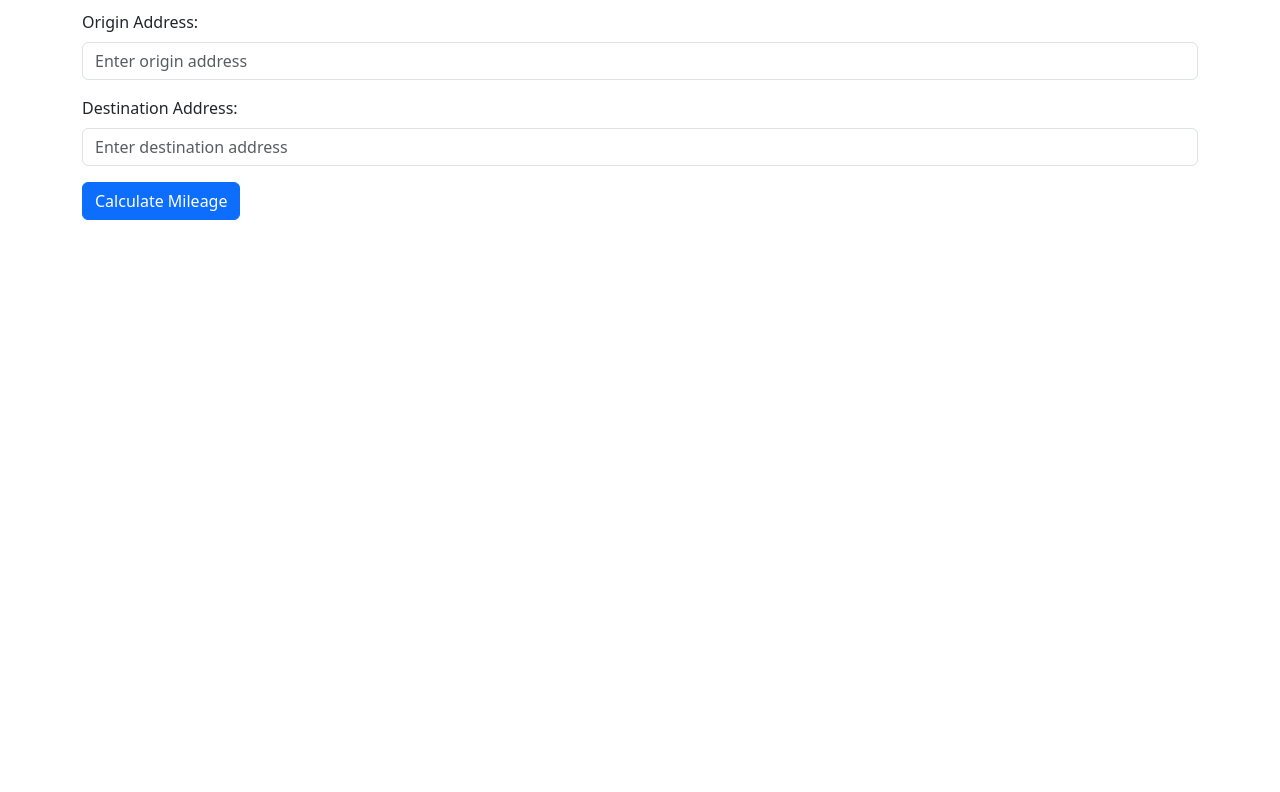
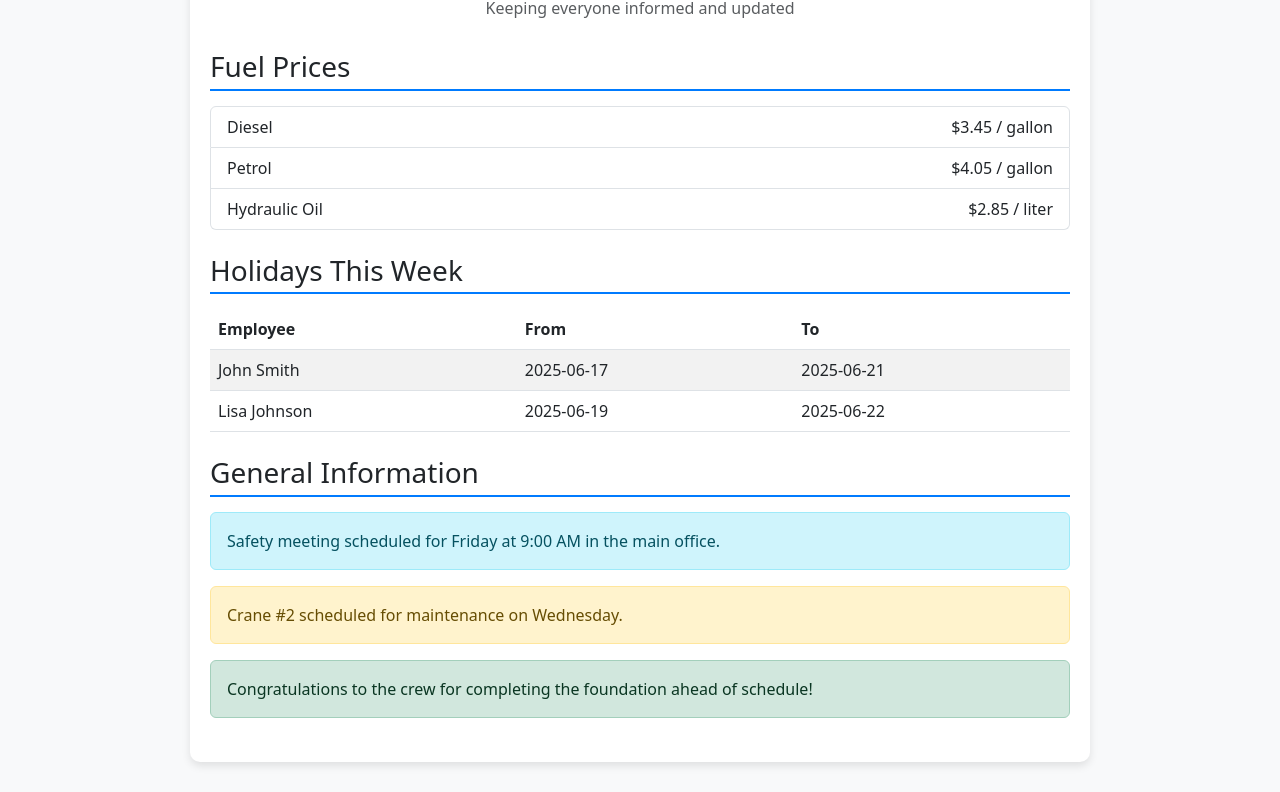
Before and after one commit to paulwaterspatt/FuelQuote, a plain HTML site: page index2.html in a window 1280 px wide. Shown: the part 110-902 px from the top of the page. Before the commit the page ends 800 px from the top, so only its background shows below. Drawn offline with nearby package versions, Linux system fonts and the light colour scheme.

Commit message:
Update index2.html

```diff
--- a/index2.html
+++ b/index2.html
@@ -2,57 +2,96 @@
 <html lang="en">
 <head>
     <meta charset="UTF-8">
-    <title>Mileage Calculator (REST API)</title>
+    <meta name="viewport" content="width=device-width, initial-scale=1.0">
+    <title>Construction Company Notice Board</title>
     <link href="https://cdn.jsdelivr.net/npm/bootstrap@5.3.0/dist/css/bootstrap.min.css" rel="stylesheet">
+    <style>
+        body {
+            background-color: #f8f9fa;
+        }
+        .notice-board {
+            max-width: 900px;
+            margin: 30px auto;
+            padding: 20px;
+            background: #fff;
+            border-radius: 10px;
+            box-shadow: 0 4px 8px rgba(0,0,0,0.1);
+        }
+        .notice-header {
+            text-align: center;
+            margin-bottom: 30px;
+        }
+        .section-title {
+            border-bottom: 2px solid #007bff;
+            padding-bottom: 5px;
+            margin-bottom: 15px;
+        }
+    </style>
 </head>
 <body>
-    <div class="container mt-5">
-        <h1 class="mb-4">Driving Mileage Calculator</h1>
-
-        <div class="mb-3">
-            <label for="origin" class="form-label">Origin Address:</label>
-            <input type="text" id="origin" class="form-control" placeholder="Enter origin address">
+    <div class="notice-board">
+        <div class="notice-header">
+            <h1>Construction Company Notice Board</h1>
+            <p class="text-muted">Keeping everyone informed and updated</p>
         </div>
 
-        <div class="mb-3">
-            <label for="destination" class="form-label">Destination Address:</label>
-            <input type="text" id="destination" class="form-control" placeholder="Enter destination address">
+        <!-- Fuel Prices -->
+        <div class="mb-4">
+            <h3 class="section-title">Fuel Prices</h3>
+            <ul class="list-group">
+                <li class="list-group-item d-flex justify-content-between">
+                    Diesel <span>$3.45 / gallon</span>
+                </li>
+                <li class="list-group-item d-flex justify-content-between">
+                    Petrol <span>$4.05 / gallon</span>
+                </li>
+                <li class="list-group-item d-flex justify-content-between">
+                    Hydraulic Oil <span>$2.85 / liter</span>
+                </li>
+            </ul>
         </div>
 
-        <button class="btn btn-primary" onclick="getDrivingDistance()">Calculate Mileage</button>
+        <!-- Holidays -->
+        <div class="mb-4">
+            <h3 class="section-title">Holidays This Week</h3>
+            <table class="table table-striped">
+                <thead>
+                    <tr>
+                        <th>Employee</th>
+                        <th>From</th>
+                        <th>To</th>
+                    </tr>
+                </thead>
+                <tbody>
+                    <tr>
+                        <td>John Smith</td>
+                        <td>2025-06-17</td>
+                        <td>2025-06-21</td>
+                    </tr>
+                    <tr>
+                        <td>Lisa Johnson</td>
+                        <td>2025-06-19</td>
+                        <td>2025-06-22</td>
+                    </tr>
+                </tbody>
+            </table>
+        </div>
 
-        <div id="result" class="alert alert-info mt-4 d-none"></div>
+        <!-- General Information -->
+        <div class="mb-4">
+            <h3 class="section-title">General Information</h3>
+            <div class="alert alert-info" role="alert">
+                Safety meeting scheduled for Friday at 9:00 AM in the main office.
+            </div>
+            <div class="alert alert-warning" role="alert">
+                Crane #2 scheduled for maintenance on Wednesday.
+            </div>
+            <div class="alert alert-success" role="alert">
+                Congratulations to the crew for completing the foundation ahead of schedule!
+            </div>
+        </div>
     </div>
 
-    <script>
-        async function getDrivingDistance() {
-            const origin = encodeURIComponent(document.getElementById("origin").value);
-            const destination = encodeURIComponent(document.getElementById("destination").value);
-            const apiKey = 'YOUR_API_KEY';
-
-            const url = `https://maps.googleapis.com/maps/api/distancematrix/json?units=imperial&origins=${origin}&destinations=${destination}&key=${apiKey}`;
-
-            // IMPORTANT: This request needs to be done server-side to hide API key
-            alert("In production, this request should be made server-side to keep your API key secure!");
-
-            const proxyUrl = 'https://cors-anywhere.herokuapp.com/'; // only for development, not for production
-            const response = await fetch(proxyUrl + url);
-            const data = await response.json();
-
-            if (data.status !== 'OK') {
-                alert('Error: ' + data.status);
-                return;
-            }
-
-            const element = data.rows[0].elements[0];
-            if (element.status === "OK") {
-                const distanceText = element.distance.text;
-                document.getElementById("result").classList.remove("d-none");
-                document.getElementById("result").innerHTML = `Driving distance: ${distanceText}`;
-            } else {
-                alert("Could not calculate distance: " + element.status);
-            }
-        }
-    </script>
+    <script src="https://cdn.jsdelivr.net/npm/bootstrap@5.3.0/dist/js/bootstrap.bundle.min.js"></script>
 </body>
 </html>
```
